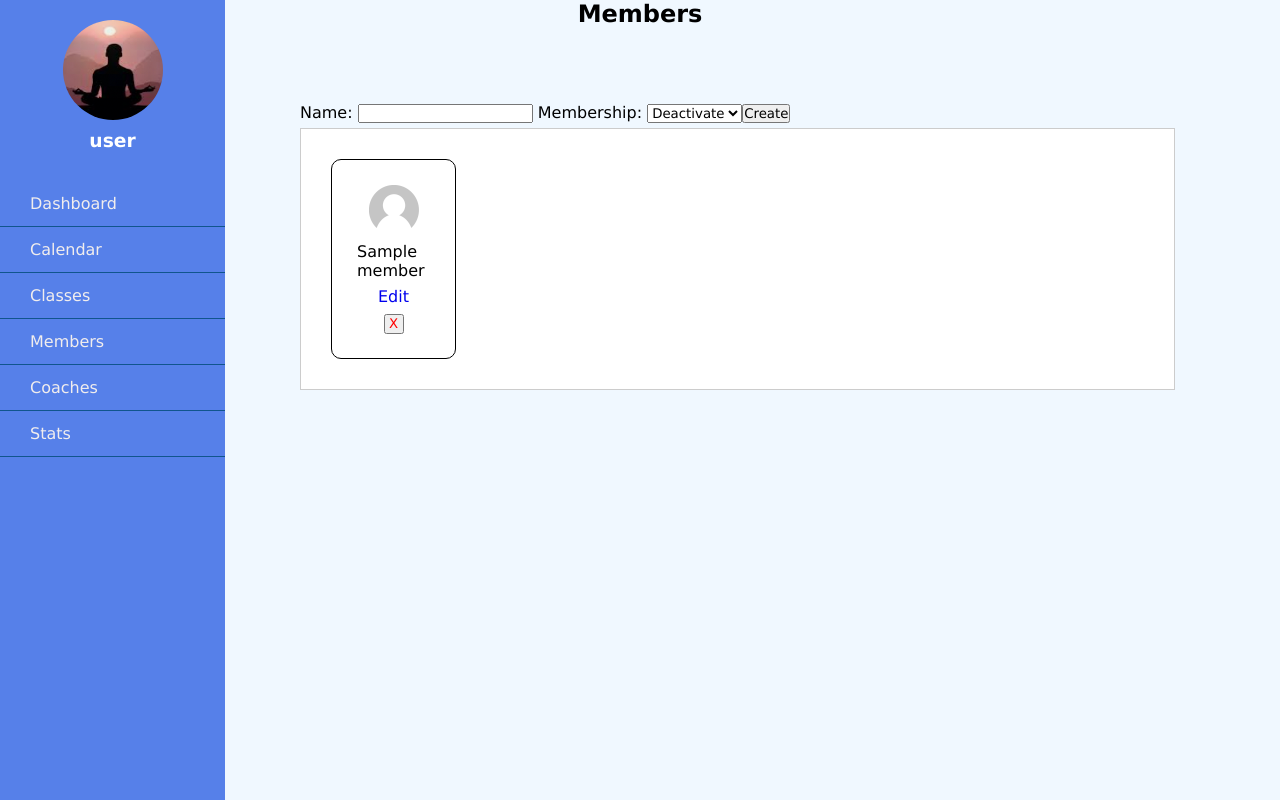
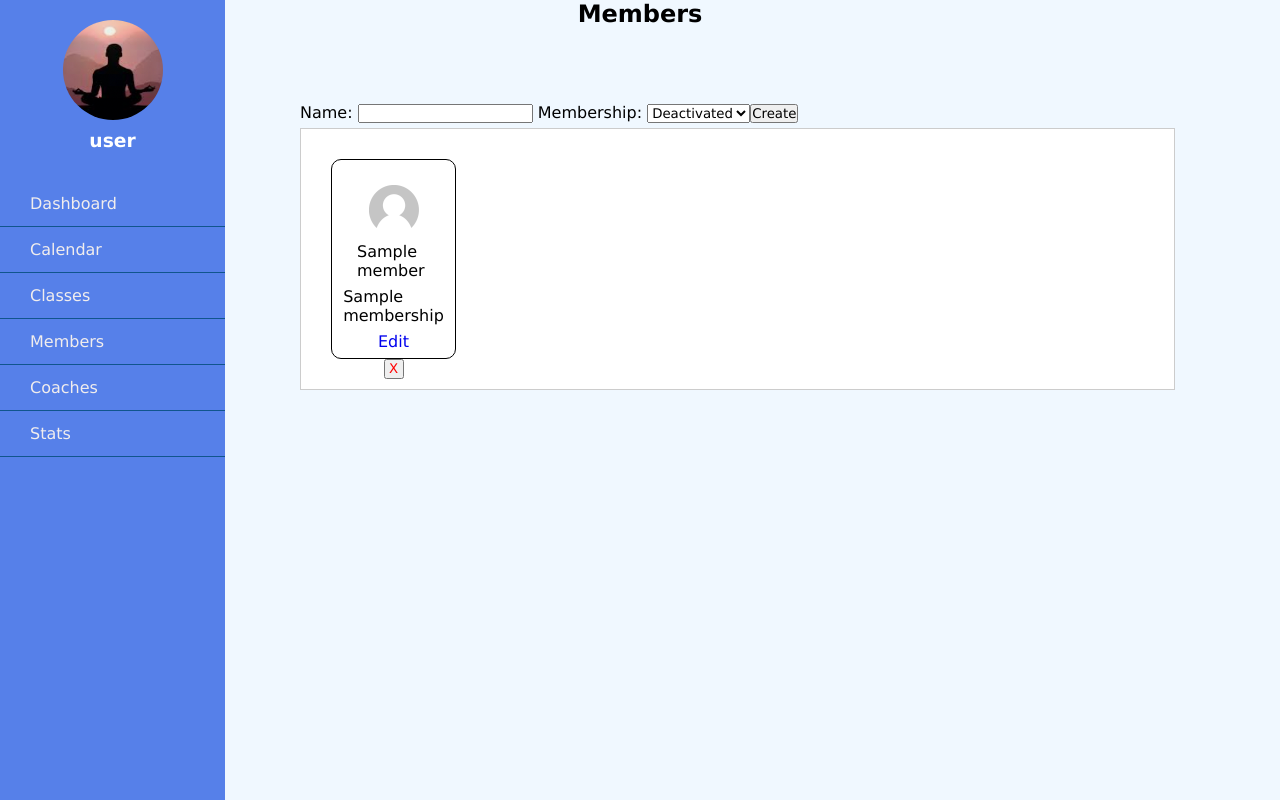
Before and after one commit to Nixon2223/Gym_Manager_Flask_Project, a Flask app: template gym_manager/templates/members/index.html in a window 1280 px wide. Run offline with Flask 2, Linux system fonts and the light colour scheme; the template is opened without the code that fills it: most values are stand-ins (such as "Sample title", 1, 10 or a date in 2020).

Commit message:
bookings filters out deactive members

```diff
--- a/gym_manager/static/css/members.css
+++ b/gym_manager/static/css/members.css
@@ -47,3 +47,7 @@ h2 {
     height: 20px;
     width: 20px;
 }
+
+#deactivated {
+    background-color: thistle;
+}
--- a/gym_manager/templates/calendar/class.html
+++ b/gym_manager/templates/calendar/class.html
@@ -12,12 +12,14 @@
     <p>{{ gym_class.date }}</p>
     <p>{{ gym_class.start_time }} - {{ gym_class.end_time }}</p>
     <p>capacity: {{num_booked_in}} /{{gym_class.capacity}}</p>
+
     {% if gym_class.capacity > num_booked_in %}
     <form action="/bookings/{{ gym_class.id }}" method="POST">
         <form action="/bookings" method="POST">
         <select name="member_id" id="member">
                 {% for member in members %}
-                {% if member.id not in booked_in %}
+                {% if member.id not in booked_in and member.membership != "deactivated" %}
+
                 <option value="{{ member.id }}">{{ member.name }}</option>
 
 
@@ -29,6 +31,7 @@
     {% endif %}
     {% if gym_class.capacity <= num_booked_in %}
     <p>CLASS FULL</p>
+
     {% endif %}
     {% for member in booked_in_members %}
     <stretch><li><img src="/static/img/PinClipart.com_playing-video-games-black_1486972.png" class = "small_member_pic">{{member.name}}
--- a/gym_manager/templates/members/edit.html
+++ b/gym_manager/templates/members/edit.html
@@ -9,7 +9,7 @@
         <input type="text" id="name" name="name" value="{{ member.name }}">
         <select name="membership" id="membership">
         <option selected="selected">{{member.membership}}</option>
-        <option value = "deactivate">Deactivate</option>
+        <option value = "deactivated">Deactivated</option>
         <option value="standard">Standard</option>
         <option value="premium">Premium</option>
         <input type="submit">
--- a/gym_manager/templates/members/index.html
+++ b/gym_manager/templates/members/index.html
@@ -11,7 +11,7 @@
         <input type="text" id="name" name="name">
         <label for="members">Membership:</label>
         <select name="membership" id="memberships">
-        <option value = "deactivate">Deactivate</option>
+        <option value = "deactivated">Deactivated</option>
         <option value="standard">Standard</option>
         <option value="premium">Premium</option>
         <input type="Submit" value= "Create">
@@ -22,9 +22,10 @@
 
 {% for member in members %}
 
-<section class = "member">
+<section class = "member" id= "{{ member.membership }}">
     <img class = "member_avatar" src = "static/img/PinClipart.com_playing-video-games-black_1486972.png">
     <p>{{ member.name }}</p>
+    <p>{{ member.membership }}</p>
     <a href="/members/{{ member.id }}/edit">Edit</a>
     <form action="/members/{{ member.id }}/delete" method="POST">
         <input class = "delete" type="submit" value="X">
```
